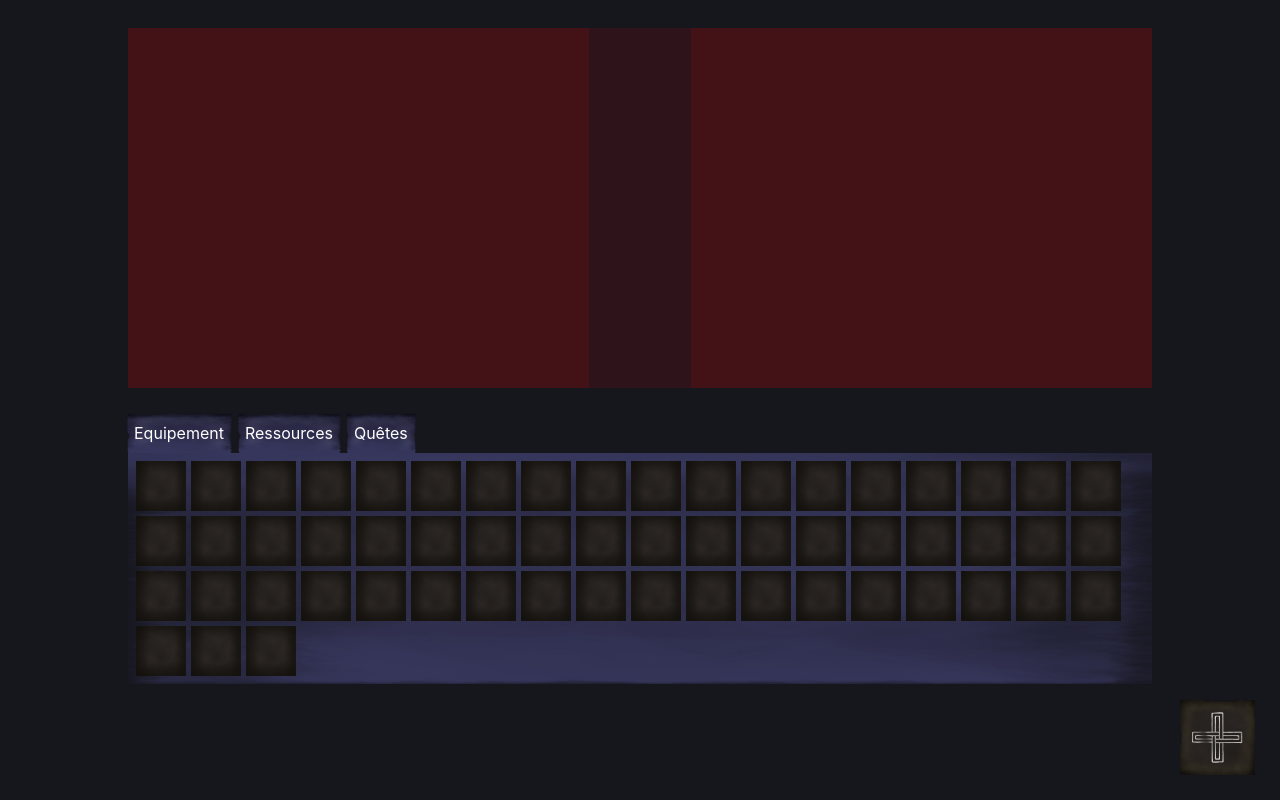
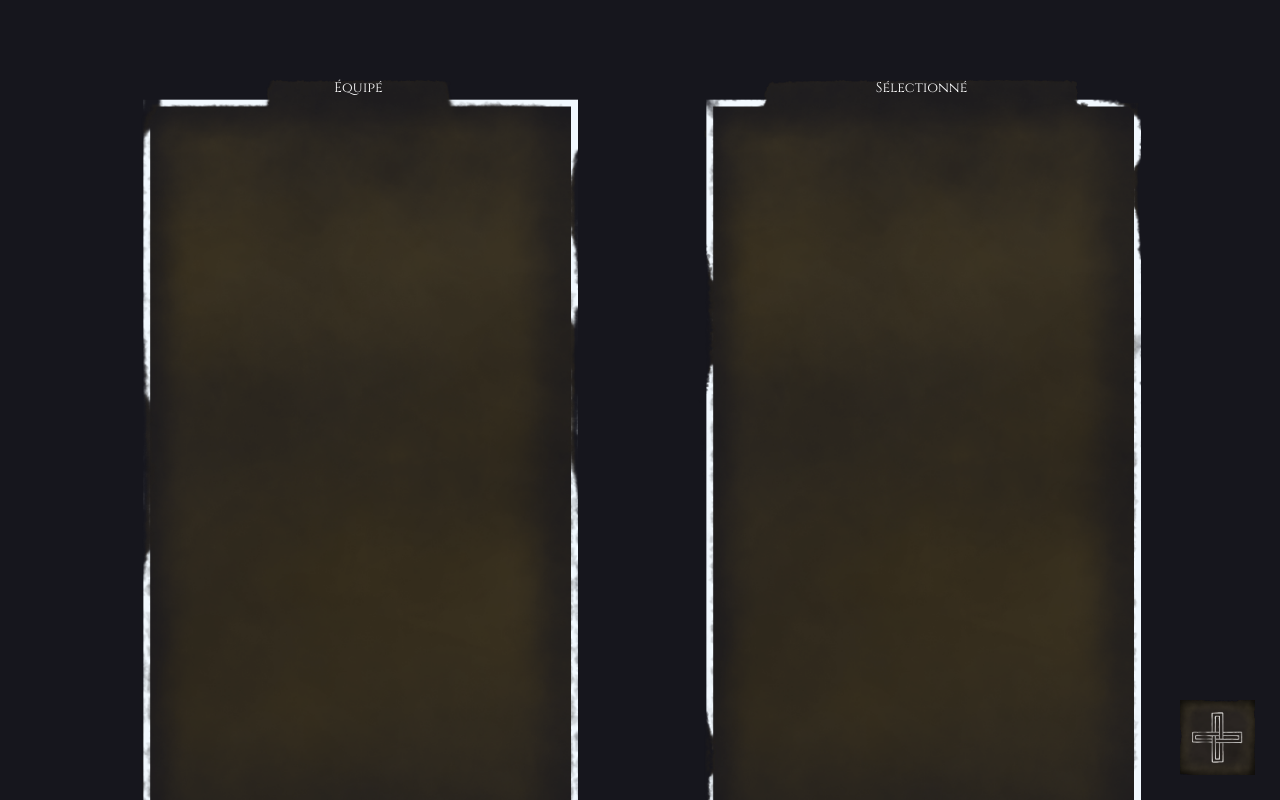
Before and after one commit to Apail59820/jdr_zin, a React (Create React App) app: page /inventory in a window 1280 px wide. Shown: the top 800 px of the page. Built offline with nearby package versions, Linux system fonts and the light colour scheme; a web font is replaced by a local one.

Commit message:
added assets

```diff
--- a/src/pages/Inventory.tsx
+++ b/src/pages/Inventory.tsx
@@ -6,12 +6,16 @@ const InventoryPage = () => {
     <div className="body">
       <div className="full-inv-wrapper">
         <div className="item-preview">
-          <div className="current-item"></div>
-          <div className="selected-item"></div>
+          <div className="current-item">
+            <p className="item-title">Équipé</p>
+          </div>
+          <div className="selected-item">
+            <p className="item-title">Sélectionné</p>
+          </div>
         </div>
         <div className="inv-wrapper">
           <div className="categories">
-            <div>Equipement</div>
+            <div>Équipement</div>
             <div>Ressources</div>
             <div>Quêtes</div>
           </div>
--- a/src/styles/abstracts/_assets.scss
+++ b/src/styles/abstracts/_assets.scss
@@ -12,3 +12,6 @@ $category-bg: url("../../resources/images/category-bg.png");
 $health-bar: url("../../resources/images/health.jpg");
 $mana-bar: url("../../resources/images/mana.jpg");
 $energy-bar: url("../../resources/images/energy.jpg");
+
+$equipped-item: url("../../resources/images/equipped-item.png");
+$selected-item: url("../../resources/images/selected-item.png");
--- a/src/styles/components/_characterSheet.scss
+++ b/src/styles/components/_characterSheet.scss
@@ -49,7 +49,7 @@
 
     .character-sheet {
       width: 100%;
-      aspect-ratio: 1080/1920;
+      aspect-ratio: 9/16;
       background-image: assets.$sheet-bg;
       background-size: cover;
 
@@ -148,6 +148,7 @@
     flex-direction: column;
     width: 100%;
     height: max-content;
+    padding-bottom: 80px;
 
     .character-dynamic-stats {
       display: flex;
--- a/src/styles/pages/_inventory.scss
+++ b/src/styles/pages/_inventory.scss
@@ -4,7 +4,7 @@
 .full-inv-wrapper {
   display: flex;
   flex-direction: column;
-  justify-content: center;
+  margin-top: 80px;
   align-items: center;
   width: 100%;
   height: 100vh;
@@ -13,20 +13,25 @@
     display: flex;
     flex-direction: row;
     justify-content: space-between;
-    height: 45%;
+    height: max-content;
     width: 80%;
-    background-color: rgba($color: #ff0000, $alpha: 0.1);
 
     .current-item {
       width: 45%;
-      height: 100%;
-      background-color: rgba($color: #ff0000, $alpha: 0.1);
+      aspect-ratio: 9/16;
+      background-color: transparent;
+      background-image: assets.$equipped-item;
+      background-size: 100%;
+      text-align: center;
     }
 
     .selected-item {
       width: 45%;
-      height: 100%;
-      background-color: rgba($color: #ff0000, $alpha: 0.1);
+      aspect-ratio: 9/16;
+      background-color: transparent;
+      background-image: assets.$selected-item;
+      background-size: 100%;
+      text-align: center;
     }
   }
 
@@ -41,6 +46,7 @@
       display: flex;
       flex-direction: row;
       margin-left: -2px;
+      font-family: 'Cinzel';
 
       > * {
         background-color: transparent;
@@ -70,8 +76,8 @@
       background-size: 100% 100%;
 
       > * {
-        width: 50px;
-        height: 50px;
+        width: 55px;
+        height: 55px;
         background-color: transparent;
         background-image: assets.$slot-default;
         background-size: cover;
@@ -79,3 +85,9 @@
     }
   }
 }
+
+.item-title {
+    font-family: 'Cinzel';
+    font-size: 14px;
+    margin-top: -3px;
+  }
```
Also changed, not shown: src/resources/images/equipped-item.png (added), src/resources/images/selected-item.png (added).
